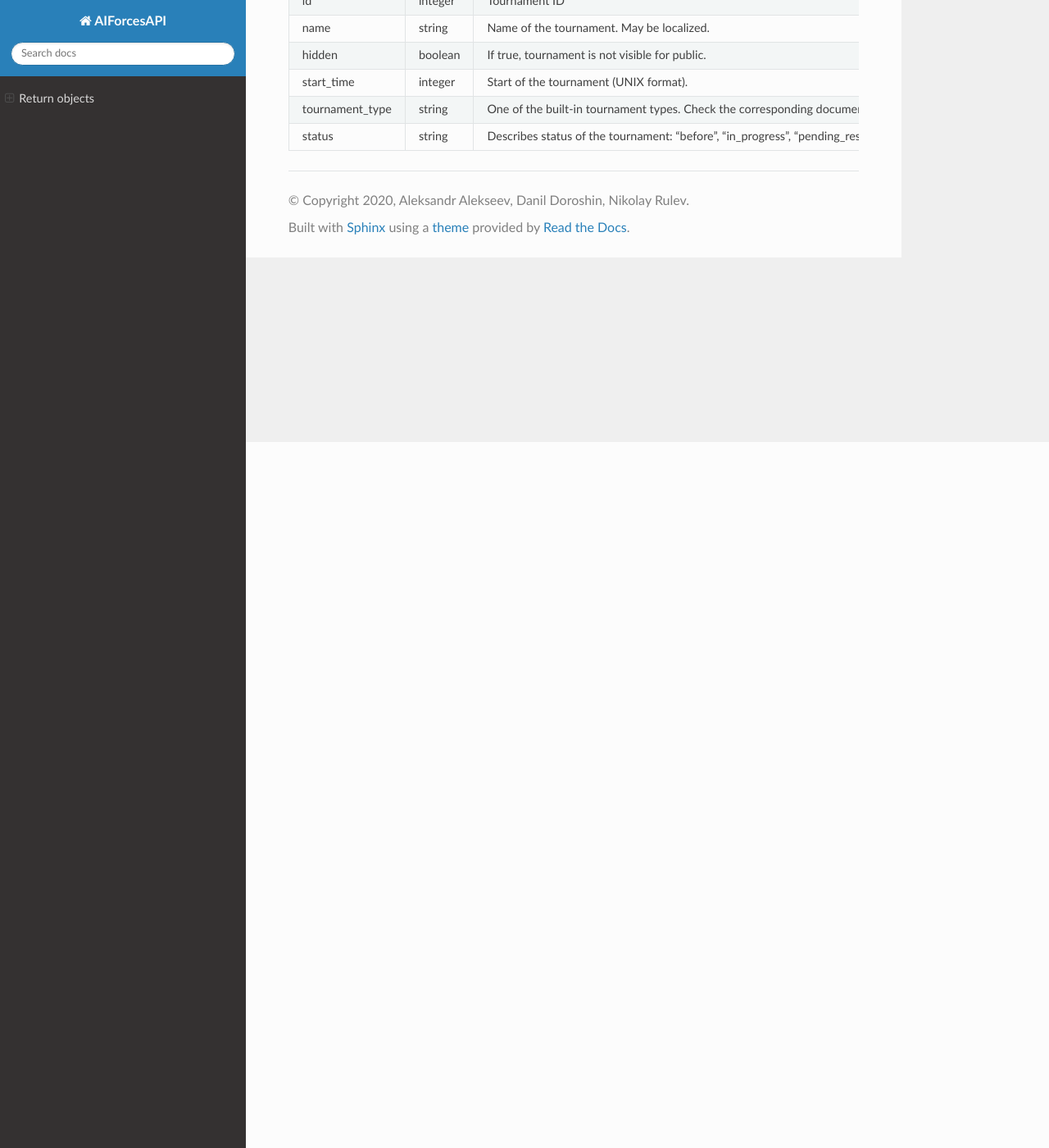
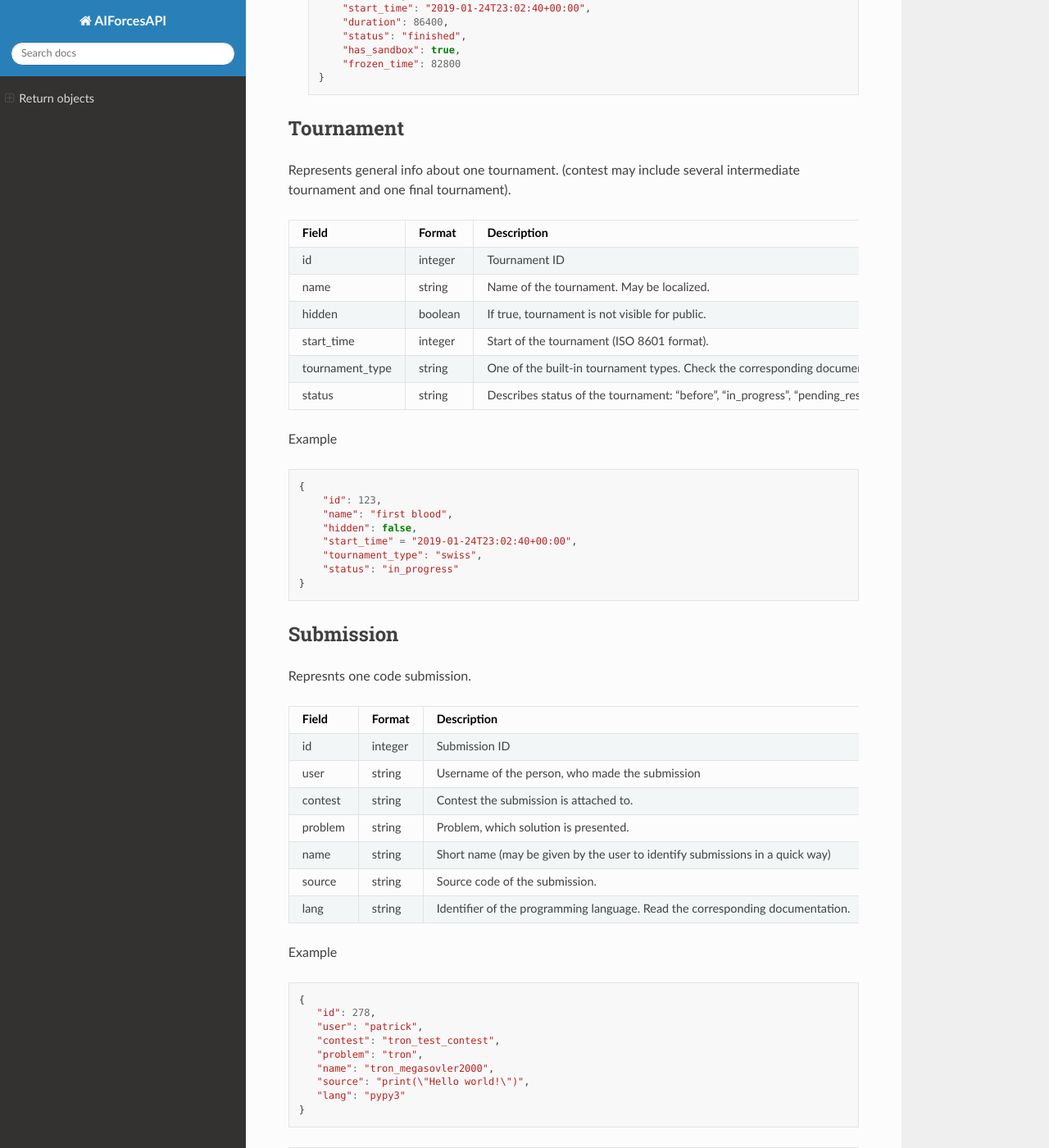
Before and after one commit to AIForces/AIForcesAPI, a Sphinx documentation site: the page built from docs/source/return_objects.rst, in a window 1280 px wide and 1400 px high, scrolled down 861 px. Shown: the whole window at 82% size. Built offline with Sphinx 7.4.7 and the Read the Docs theme 2.0.0, drawn with Linux system fonts in a browser that asks for light colours; some of the changed text lies outside the part shown.

Commit message:
Updated return_objects (see description)
Changed time format to ISO 8601 format.
Changed frozen_time to frozen_after
Added json examples
Added submissions object

```diff
--- a/docs/source/return_objects.rst
+++ b/docs/source/return_objects.rst
@@ -14,11 +14,29 @@ Represents general info about one competition.
    hidden, boolean, "If true, contest is not visible for public."
    description, string, Description of the contest. May be localized.
    difficulty, integer from 1 to 5, Estimated difficulty. 5 is the most difficult.
-   start_time, integer, Start of the contest (UNIX format).
+   start_time, integer, Start of the contest (ISO 8601 format).
    duration, integer, Duration of contest in seconds.
    status, string, "Describes status of the contest: ""before"", ""in_progress"", ""pending_results"", ""finished"""
    has_sandbox, boolean, "If true, contest has a sandbox and corresponding API can be used."
-   frozen_time, integer, "May be absent. If contest has sandbox, it will be turned off at frozen_time (if set). UNIX format"
+   frozen_after, integer, "May be absent. If contest has sandbox, it will be turned off after number of seconds, set in this variable."
+
+Example
+
+    .. code-block:: js
+
+        {
+            "id": 105,
+            "short_name": "tron_contest",
+            "name": "First awesome AIForces contest.",
+            "hidden": false,
+            "description": "Lorem ipsum dolor sit amet.",
+            "difficulty": 1,
+            "start_time": "2019-01-24T23:02:40+00:00",
+            "duration": 86400,
+            "status": "finished",
+            "has_sandbox": true,
+            "frozen_time": 82800
+        }
 
 Tournament
 ^^^^^^^^^^
@@ -27,10 +45,54 @@ Represents general info about one tournament. (contest may include several inter
 
 .. csv-table::
    :header: "Field", "Format", "Description"
+   :widths: 30, 30, 20
 
    id, integer, Tournament ID
    name, string, Name of the tournament. May be localized.
    hidden, boolean, "If true, tournament is not visible for public."
-   start_time, integer, Start of the tournament (UNIX format).
+   start_time, integer, Start of the tournament (ISO 8601 format).
    tournament_type, string, One of the built-in tournament types. Check the corresponding documentation.
    status, string, "Describes status of the tournament: ""before"", ""in_progress"", ""pending_results"", ""finished"""
+
+Example
+
+.. code-block:: js
+
+    {
+        "id": 123,
+        "name": "first blood",
+        "hidden": false,
+        "start_time" = "2019-01-24T23:02:40+00:00",
+        "tournament_type": "swiss",
+        "status": "in_progress"
+    }
+
+Submission
+^^^^^^^^^^
+
+Represnts one code submission.
+
+.. csv-table::
+   :header: "Field", "Format", "Description"
+
+   id, integer, "Submission ID"
+   user, string, "Username of the person, who made the submission"
+   contest, string, "Contest the submission is attached to."
+   problem, string, "Problem, which solution is presented."
+   name, string, "Short name (may be given by the user to identify submissions in a quick way)"
+   source, string, "Source code of the submission."
+   lang, string, "Identifier of the programming language. Read the corresponding documentation."
+
+Example
+
+.. code-block:: js
+
+   {
+      "id": 278,
+      "user": "patrick",
+      "contest": "tron_test_contest",
+      "problem": "tron",
+      "name": "tron_megasovler2000",
+      "source": "print(\"Hello world!\")",
+      "lang": "pypy3"
+   }
```
